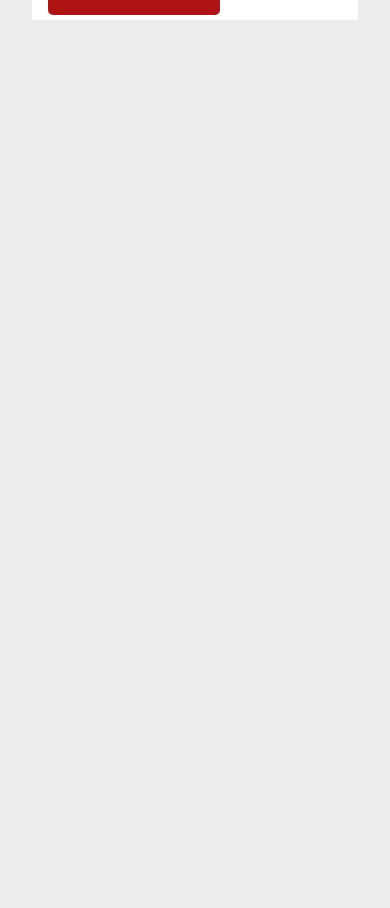
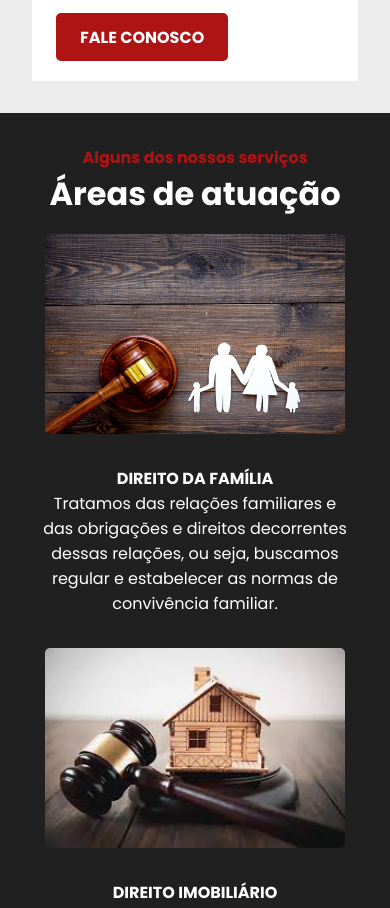
Before and after one commit to evaaldo/SITE-ADVOCACIA, a React (Create React App) app: page / in a window 390 px wide. Shown: the part 1085-1993 px from the top of the page. Before the commit the page ends 1105 px from the top, so only its background shows below. Built offline with nearby package versions, Linux system fonts and the light colour scheme.

Commit message:
Criação da versão mobile da aba mobile

```diff
--- a/src/Componentes/AreasDeAtuacao/AreaDeAtuacao.css
+++ b/src/Componentes/AreasDeAtuacao/AreaDeAtuacao.css
@@ -10,10 +10,12 @@
 
 .areadeatuacao__subtitulo {
     color: var(--vermelho);
+    text-align: center;
 }
 
 .areadeatuacao__titulo {
     font-size: 3em;
+    text-align: center;
 }
 
 .areadeatuacao__areas {
@@ -44,6 +46,10 @@
     border-radius: 10px;
 }
 
+.areadeatuacao-mobile {
+    display: none;
+}
+
 @media screen and (min-width: 1800px) {
 
     .areadeatuacao__subtitulo {
@@ -67,12 +73,52 @@
         width: 500px;
     }
 
+    .areadeatuacao-mobile {
+        display: none;
+    }
+
 }
 
 @media screen and (max-width: 1024px) {
 
     .areadeatuacao {
+        background-color: var(--cinza);
+        margin: 0;
+        padding: 0;
+    }
+
+    .areadeatuacao-desktop {
         display: none;
     }
 
+    .areadeatuacao-mobile {
+        display: flex;
+        flex-direction: column;
+        justify-content: center;
+        align-items: center;
+        background-color: var(--preto-fundo);
+        padding: 2em 1em;
+        text-align: center;
+    }
+
+    .areadeatuacao-mobile__imagem {
+        width: 300px;
+        margin: 1em 0;
+        border-radius: 5px;
+    }
+
+    .areadeatuacao-mobile__subtitulo {
+        color: var(--vermelho);
+    }
+
+    .areadeatuacao-mobile__area {
+        margin-top: 1em;
+    }
+
+    .areadeatuacao-mobile__descricao {
+        margin-bottom: 1em;
+        padding: 0 1.5em;
+    }
+
+
 }
--- a/src/Componentes/AreasDeAtuacao/index.jsx
+++ b/src/Componentes/AreasDeAtuacao/index.jsx
@@ -6,6 +6,7 @@
 
     return(
         <div className="areadeatuacao">
+            <div className='areadeatuacao-desktop'>
                 <h4 className="areadeatuacao__subtitulo">Alguns de nossos serviços</h4>
                 <h1 className="areadeatuacao__titulo">Áreas de atuação</h1>
                 <div className="areadeatuacao__areas">
@@ -21,6 +22,17 @@
                     </div>
                 </div>
             </div>
+            <div className='areadeatuacao-mobile'>
+                <h4 className='areadeatuacao-mobile__subtitulo'>Alguns dos nossos serviços</h4>
+                <h1 className='areadeatuacao-mobile__titulo'>Áreas de atuação</h1>
+                <img className='areadeatuacao-mobile__imagem' src={familia}></img>
+                <h4 className='areadeatuacao-mobile__area'>DIREITO DA FAMÍLIA</h4>
+                <p className='areadeatuacao-mobile__descricao'>Tratamos das relações familiares e das obrigações e direitos decorrentes dessas relações, ou seja, buscamos regular e estabelecer as normas de convivência familiar.</p>
+                <img className='areadeatuacao-mobile__imagem' src={imobiliario}></img>
+                <h4 className='areadeatuacao-mobile__area'>DIREITO IMOBILIÁRIO</h4>
+                <p className='areadeatuacao-mobile__descricao'>tratamos e regulamentamos vários aspectos da vida privada, tais quais o condomínio, o aluguel, a compra e venda de imóveis, a usucapião e os financiamentos da casa própria.</p>
+            </div>
+        </div>
     )
 
 }
--- a/src/Componentes/Cabecalho/Cabecalho.css
+++ b/src/Componentes/Cabecalho/Cabecalho.css
@@ -168,6 +168,7 @@
 
     .baixo__subtitulo {
         font-size: .8em;
+        margin-top: 1em;
     }
 
     .baixo__input {
--- a/src/Componentes/SobreNos/SobreNos.css
+++ b/src/Componentes/SobreNos/SobreNos.css
@@ -114,8 +114,10 @@
 
     .sobre-nos__mobile {
         display: block;
-        padding: 1em;
+        padding: 1.5em;
+        padding-bottom: 2em;
         margin: 0 2em;
+        margin-bottom: 2em;
     }
 
     .sobre-nos__desktop {
```
Lines whose indentation alone changed are shown as unchanged.
